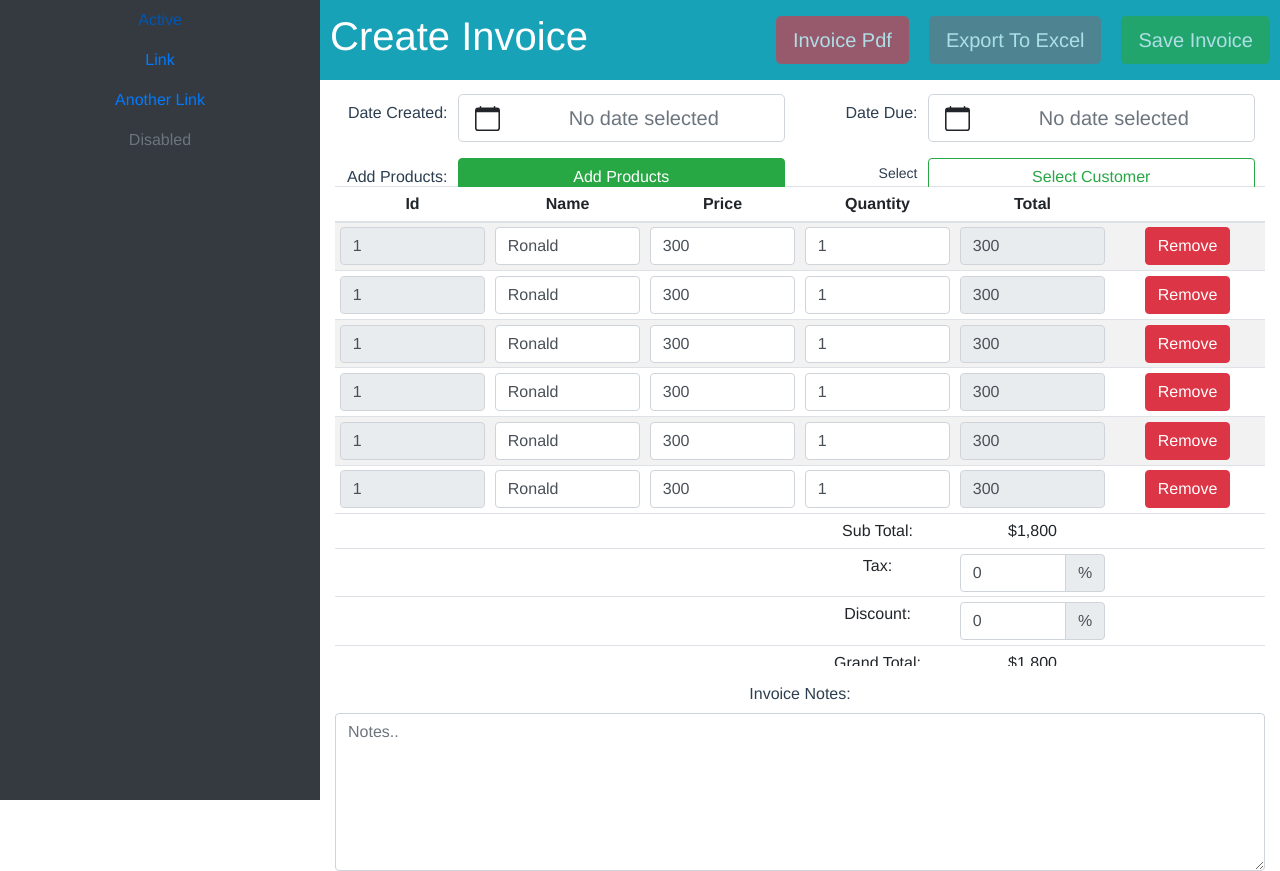
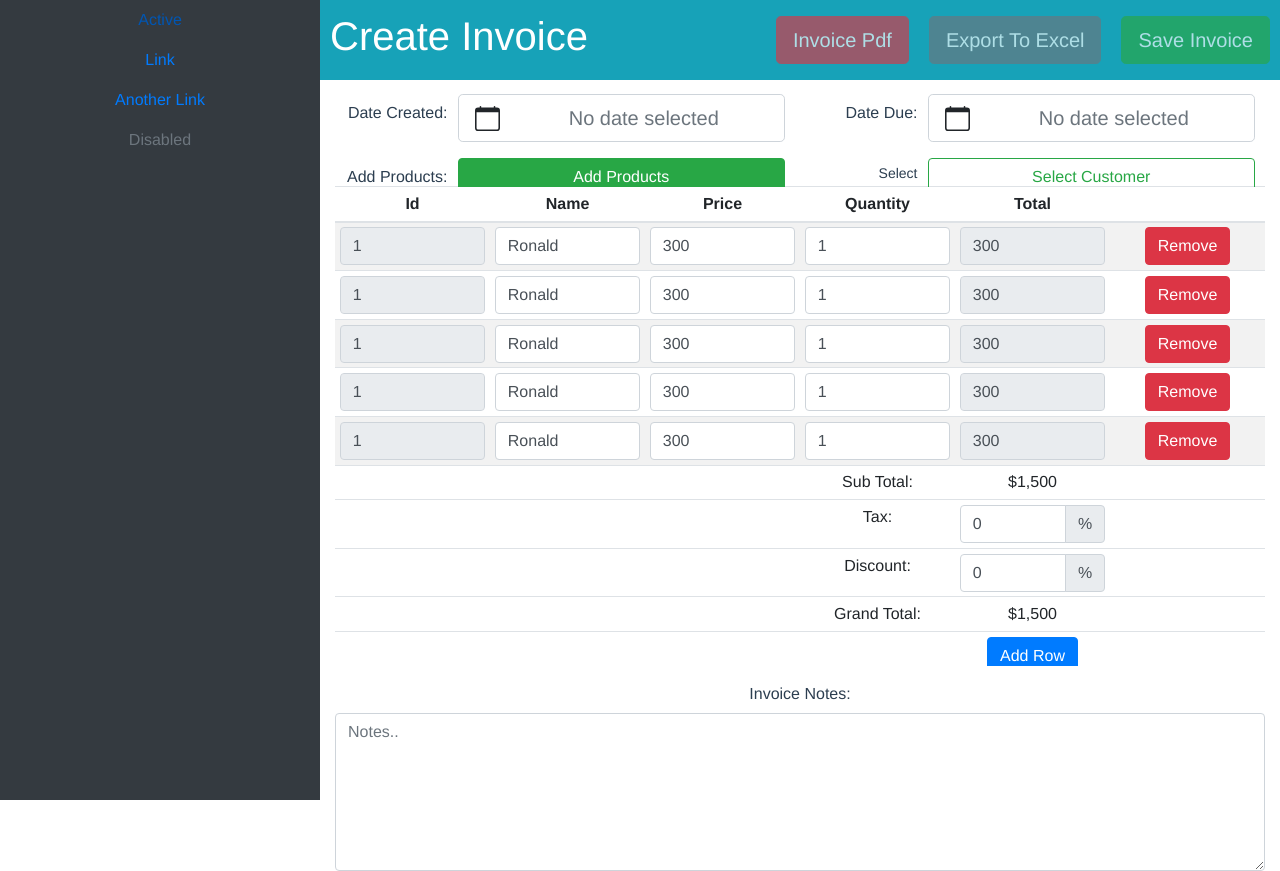
Before and after one commit to rgilliard23/Invoice-App, a Vue app: page / in a window 1280 px wide. Built offline with nearby package versions, Linux system fonts and the light colour scheme.

Commit message:
Update Invoice.vue

```diff
--- a/src/components/Invoice/Invoice.vue
+++ b/src/components/Invoice/Invoice.vue
@@ -107,12 +107,7 @@
             ></b-form-input>
           </template>
           <template v-slot:cell(name)="data">
-            <b-form-input
-              type="text"
-              v-model="data.item.name"
-              read-only
-              placeholder="Enter your name"
-            ></b-form-input>
+            <b-form-input type="text" v-model="data.item.name" read-only placeholder="Enter Name"></b-form-input>
           </template>
           <template v-slot:cell(price)="data">
             <b-form-input
@@ -135,8 +130,8 @@
           <template v-slot:cell(total)="data">
             <b-form-input readonly type="number" v-model="data.item.total" read-only></b-form-input>
           </template>
-          <template v-slot:cell(actions)>
-            <b-button variant="danger" @click="deleteRow(index)">Remove</b-button>
+          <template v-slot:cell(actions)="data">
+            <b-button variant="danger" @click="deleteRow(data.item.uniqueId)">Remove</b-button>
           </template>
           <template v-slot:custom-foot>
             <tr>
@@ -177,6 +172,16 @@
               <td></td>
               <td>Grand Total:</td>
               <td>${{grandTotal.toLocaleString()}}</td>
+              <td></td>
+            </tr>
+            <tr>
+              <td></td>
+              <td></td>
+              <td></td>
+              <td></td>
+              <td>
+                <b-button @click="addRow" variant="primary">Add Row</b-button>
+              </td>
               <td></td>
             </tr>
           </template>
@@ -297,12 +302,46 @@ export default {
         { key: "actions", label: "" }
       ],
       items: [
-        { id: 1, name: "Ronald", quantity: 1, price: 300, total: 300 },
-        { id: 1, name: "Ronald", quantity: 1, price: 300, total: 300 },
-        { id: 1, name: "Ronald", quantity: 1, price: 300, total: 300 },
-        { id: 1, name: "Ronald", quantity: 1, price: 300, total: 300 },
-        { id: 1, name: "Ronald", quantity: 1, price: 300, total: 300 },
-        { id: 1, name: "Ronald", quantity: 1, price: 300, total: 300 }
+        {
+          uniqueId: 0,
+          id: 1,
+          name: "Ronald",
+          quantity: 1,
+          price: 300,
+          total: 300
+        },
+        {
+          uniqueId: 0,
+          id: 1,
+          name: "Ronald",
+          quantity: 1,
+          price: 300,
+          total: 300
+        },
+        {
+          uniqueId: 0,
+          id: 1,
+          name: "Ronald",
+          quantity: 1,
+          price: 300,
+          total: 300
+        },
+        {
+          uniqueId: 0,
+          id: 1,
+          name: "Ronald",
+          quantity: 1,
+          price: 300,
+          total: 300
+        },
+        {
+          uniqueId: 0,
+          id: 1,
+          name: "Ronald",
+          quantity: 1,
+          price: 300,
+          total: 300
+        }
       ]
     };
   },
@@ -337,14 +376,33 @@ export default {
   },
   methods: {
     addRow() {
-      this.items.push({ id: 0, name: "", quantity: 1, price: 0, total: 0 });
+      this.inLineTotal();
+      let temp = 0;
+      if (this.items.length > 0) {
+        temp = this.items[this.items.length - 1].uniqueId + 1;
+      }else{
+        temp = 0;
+      }
+
+      this.items.push({
+        uniqueId: temp,
+        id: 0,
+        name: "",
+        quantity: 1,
+        price: 0,
+        total: 0
+      });
     },
     deleteRow(index) {
+      this.inLineTotal();
       this.items.splice(index, 1);
     },
     inLineTotal() {
+      let count = 0;
       this.items.forEach(element => {
+        element.uniqueId = count;
         element.total = Number((element.price * element.quantity).toFixed(2));
+        count++;
       });
     },
     selectCustomer(customer) {
```
